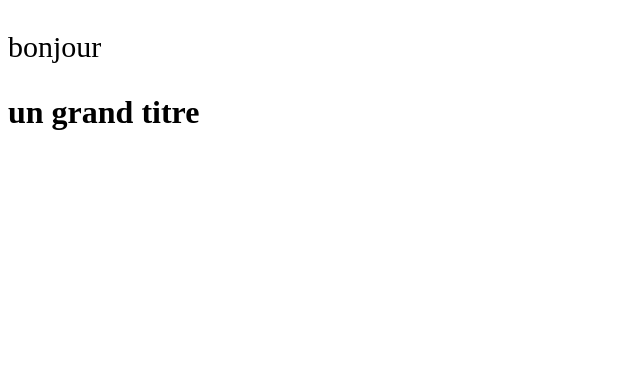
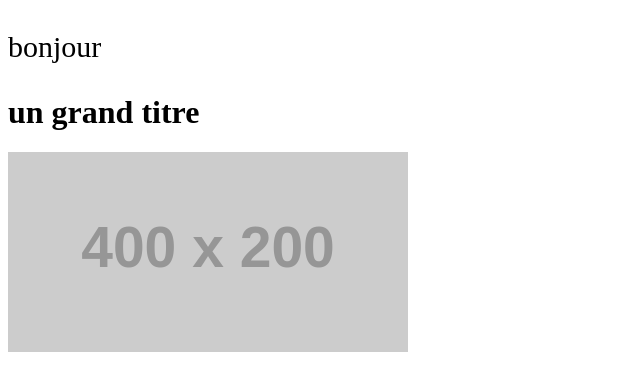
Before and after one commit to webdevproformation/d-suite, a plain HTML site: page index.html in a window 1280 px wide. Shown: the whole page, without its empty margins (0-640 px from the left). Drawn offline with Linux system fonts and the light colour scheme; placeholder pictures from the web are drawn by us.

Commit message:
ajout du diaporama

```diff
--- a/index.html
+++ b/index.html
@@ -10,5 +10,8 @@
 <body>
     <p>bonjour</p>
     <h1>un grand titre</h1>
+    <div class="diaporama">
+        <img src="https://via.placeholder.com/400x200" alt="">
+    </div>
 </body>
 </html>
```
